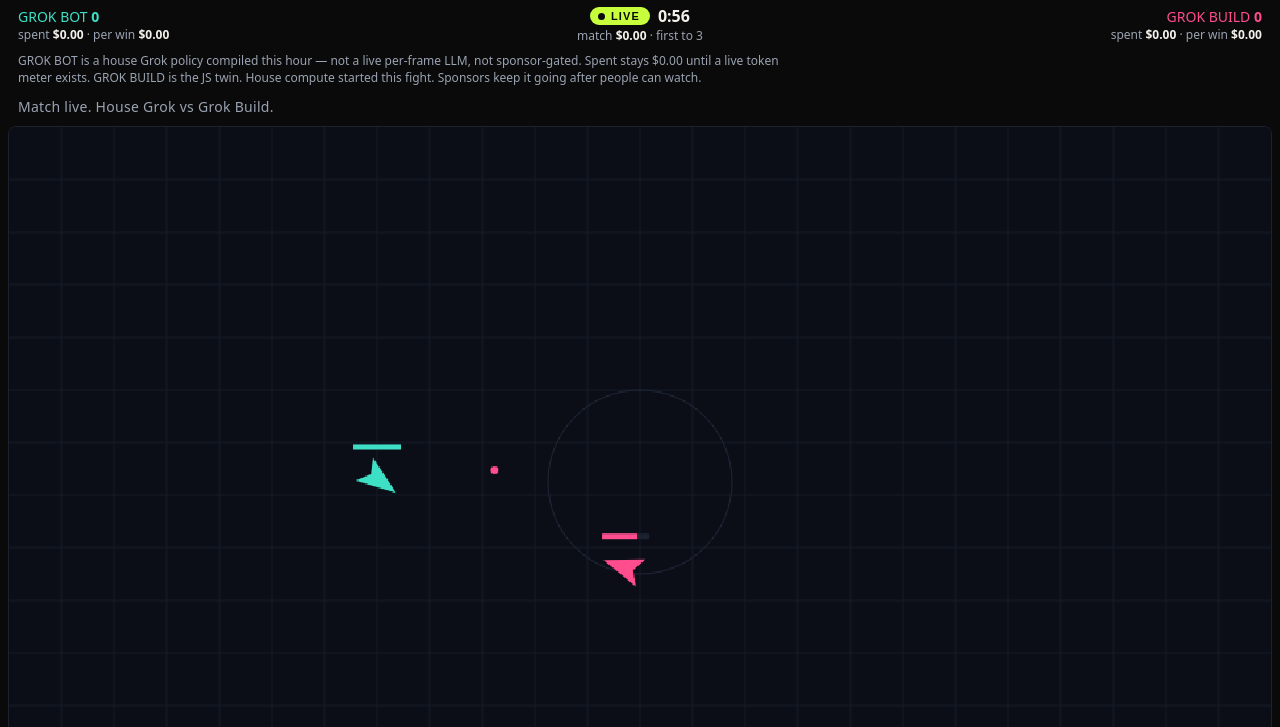
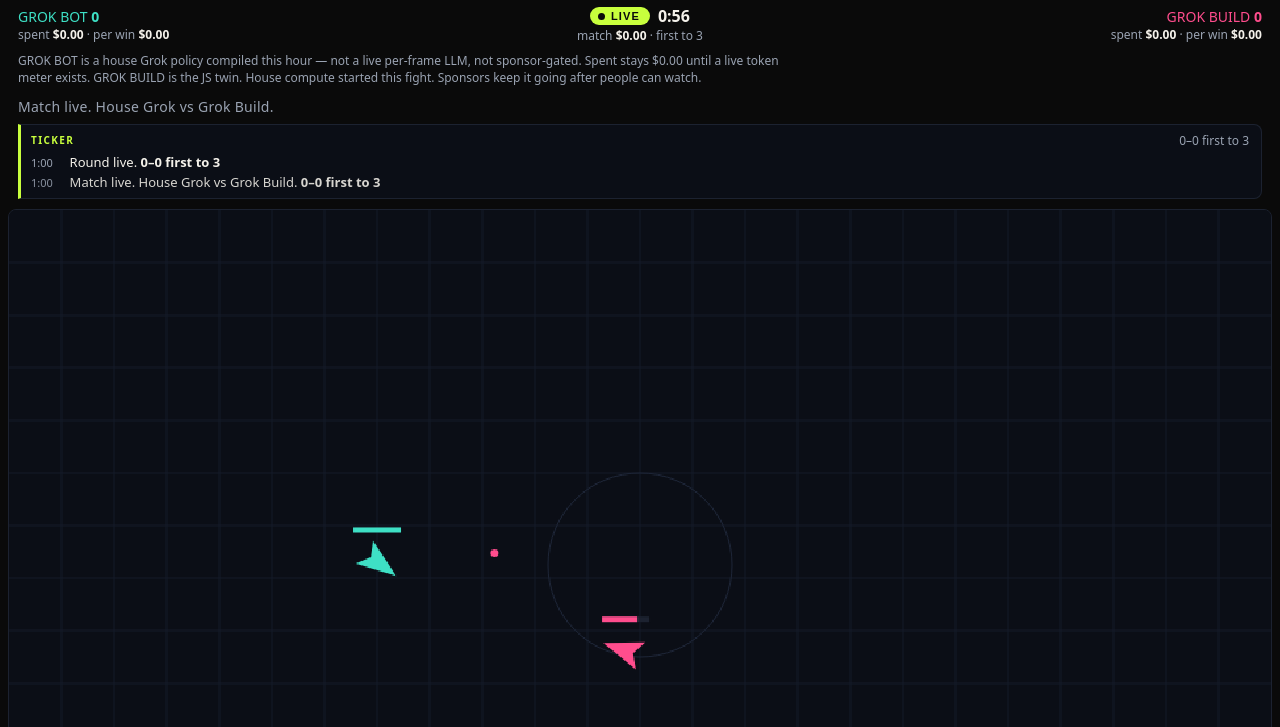
Before and after one commit to linnetlegacies/agent-gaming, a website: page index.html in a window 1280 px wide. Shown: the part 73-800 px from the top of the page. Drawn offline with Linux system fonts and the light colour scheme.

Commit message:
Add Arena One fight ticker (kill feed)
Sports-desk ticker on Arena One: kills, round live, first-to-3. Same game loop. No always-on inference.

```diff
--- a/index.html
+++ b/index.html
@@ -23,7 +23,7 @@
 <link rel="icon" type="image/png" href="assets/agent-gaming-logo.png"/>
 <link rel="apple-touch-icon" href="assets/agent-gaming-logo.png"/>
 <style>
-  :root { --bg:#0A0A0A; --ink:#f4f1ea; --muted:#9aa3b2; --cyan:#3ee0c5; --mag:#ff4d8d; --line:#1c2230; }
+  :root { --bg:#0A0A0A; --ink:#f4f1ea; --muted:#9aa3b2; --cyan:#3ee0c5; --mag:#ff4d8d; --line:#1c2230; --lime:#C8FF3D; --desk:#00E5FF; }
   * { box-sizing: border-box; }
   html, body { margin:0; min-height:100%; background:var(--bg); color:var(--ink); font-family: ui-sans-serif, system-ui, sans-serif; overflow-x:hidden; }
   body { display:flex; flex-direction:column; min-height:100%; width:100%; }
@@ -40,7 +40,16 @@
   #clock { color:var(--ink); font-weight:800; font-size:16px; }
   .cost { font-size:12px; color:var(--muted); }
   .cost b { color:var(--ink); font-weight:700; }
-  #announcer { min-height:1.4em; padding:0 18px 10px; color:var(--muted); font-size:14px; letter-spacing:.02em; }
+  #announcer { min-height:1.4em; padding:0 18px 8px; color:var(--muted); font-size:14px; letter-spacing:.02em; }
+  #ticker { margin:0 18px 10px; border:1px solid var(--line); border-left:3px solid var(--lime); background:#0b0e16; border-radius:0 8px 8px 0; padding:7px 12px 6px 10px; }
+  #ticker .head { display:flex; justify-content:space-between; align-items:center; gap:12px; margin-bottom:3px; }
+  #ticker .mark { font-size:10px; font-weight:800; letter-spacing:.14em; text-transform:uppercase; color:var(--lime); }
+  #ticker-score { font-variant-numeric:tabular-nums; font-size:12px; color:var(--muted); }
+  #ticks { list-style:none; margin:0; padding:0; }
+  .tick { display:flex; gap:10px; align-items:baseline; font-size:13px; line-height:1.4; padding:1px 0; color:var(--ink); }
+  .tick .clk { flex:0 0 2.6em; font-variant-numeric:tabular-nums; font-size:11px; color:var(--muted); }
+  .tick-bot { color:var(--desk); font-weight:700; }
+  .tick-build { color:var(--lime); font-weight:700; }
   #stage { flex:1; display:flex; align-items:stretch; justify-content:center; padding:0 8px 12px; width:100%; max-width:100%; scroll-margin-top:12px; }
   canvas { width:100%; max-width:none; height:auto; display:block; background:#0b0e16; border:1px solid var(--line); border-radius:8px; image-rendering: pixelated; cursor: crosshair; }
   #bar { display:flex; gap:10px; flex-wrap:wrap; padding:0 18px 12px; align-items:center; }
@@ -100,6 +109,10 @@
 </div>
 <div id="costnote">GROK BOT is a house Grok policy compiled this hour — not a live per-frame LLM, not sponsor-gated. Spent stays $0.00 until a live token meter exists. GROK BUILD is the JS twin. House compute started this fight. Sponsors keep it going after people can watch.</div>
 <div id="announcer">Match live. House Grok vs Grok Build.</div>
+<div id="ticker" role="log" aria-live="polite" aria-label="Fight ticker">
+  <div class="head"><span class="mark">Ticker</span><span id="ticker-score">0–0 first to 3</span></div>
+  <ol id="ticks"></ol>
+</div>
 <div id="stage"><canvas id="c" width="960" height="540" tabindex="0"></canvas></div>
 <div id="bar">
   <button id="seat" type="button" aria-pressed="false">Take a seat</button>
@@ -149,6 +162,7 @@
   const $c1=document.getElementById("c1"), $c2=document.getElementById("c2");
   const $w1=document.getElementById("w1"), $w2=document.getElementById("w2");
   const $clock=document.getElementById("clock"), $ann=document.getElementById("announcer");
+  const $ticks=document.getElementById("ticks"), $tickScore=document.getElementById("ticker-score");
   const $ctot=document.getElementById("ctot"), $lb=document.getElementById("lb");
   const $seat=document.getElementById("seat"), $spec=document.getElementById("spec"), $watch=document.getElementById("watch");
   const $fPeople=document.getElementById("f-people"), $fBots=document.getElementById("f-bots"), $fAll=document.getElementById("f-all");
@@ -160,6 +174,21 @@
   const money0="$0.00";
   const perWin=(side)=> rounds[side] ? money(spent[side]/rounds[side]) : "—";
   const say=s=>{ $ann.textContent=s; };
+  const WHO=["Grok Bot","Grok Build"];
+  const feed=[];
+  const clockStamp=()=>{ const s=Math.max(0, Math.ceil(tLeft)); return Math.floor(s/60)+":"+String(s%60).padStart(2,"0"); };
+  const scoreNow=()=>rounds[0]+"–"+rounds[1];
+  const firstTo=()=>scoreNow()+" first to "+TO;
+  const who=id=>`<span class="${id===0?"tick-bot":"tick-build"}">${WHO[id]}</span>`;
+  function paintTicks(){
+    $tickScore.textContent=firstTo();
+    $ticks.innerHTML=feed.map((e,i)=>`<li class="tick" style="opacity:${Math.max(0.45,1-i*0.12)}"><span class="clk">${e.clk}</span><span>${e.html}</span></li>`).join("");
+  }
+  function tick(html){
+    feed.unshift({html, clk:clockStamp()});
+    if(feed.length>5) feed.pop();
+    paintTicks();
+  }
   const ships=[], bullets=[];
   const LBKEY="ag-arena-one-lb-v2";
   let filter="bots";
@@ -263,7 +292,11 @@
     $s1.textContent=0; $s2.textContent=0;
     ending=false; freeze=0;
     resetArena();
-    say(reason || (human==null ? "Match live. House Grok vs Grok Build." : "You're in. Same rules."));
+    const line=reason || (human==null ? "Match live. House Grok vs Grok Build." : "You're in. Same rules.");
+    say(line);
+    feed.length=0;
+    tick(line+" <b>"+firstTo()+"</b>");
+    tick("Round live. <b>"+firstTo()+"</b>");
     renderLb();
     hud();
   }
@@ -275,6 +308,7 @@
     $ctot.textContent=human==null?money0:money((human===0?spent[0]:0)+(human===1?spent[1]:0));
     const s=Math.max(0, Math.ceil(tLeft));
     $clock.textContent = Math.floor(s/60)+":"+String(s%60).padStart(2,"0");
+    $tickScore.textContent=firstTo();
     const you=liveYou();
     if(you) board.you=you;
     const sig=filter+"|"+(you?you.spentN.toFixed(3)+":"+you.wins:"-")+"|"+board.botWins.join(",")+"|"+rounds.join(",");
@@ -414,6 +448,9 @@
     ending=true;
     freeze=1.6;
     say(reason);
+    const champ=rounds[0]===rounds[1]?null:(rounds[0]>rounds[1]?0:1);
+    if(champ==null) tick("Time. Nobody dropped. <b>"+scoreNow()+"</b>");
+    else tick(who(champ)+" takes the match. <b>"+scoreNow()+"</b>");
     setTimeout(()=>newMatch(nextMatchLine()), 1600);
   }
   function timeUp(){
@@ -427,6 +464,8 @@
     if(winner===0||winner===1){
       rounds[winner]++;
       say(winner===0?"Grok Bot takes the round.":"Grok Build takes the round.");
+      const point=rounds[winner]===TO-1 && rounds[0]<TO && rounds[1]<TO;
+      tick(who(winner)+" drops "+who(winner^1)+"."+(point?" Match point.":"")+" <b>"+firstTo()+"</b>");
     }
     $s1.textContent=rounds[0]; $s2.textContent=rounds[1];
     if(rounds[0]>=TO || rounds[1]>=TO){
@@ -442,7 +481,7 @@
       tLeft-=dt;
       freeze-=dt;
       if(tLeft<=0){ timeUp(); hud(); return; }
-      if(freeze<=0){ spawnShips(); say("Round live."); }
+      if(freeze<=0){ spawnShips(); say("Round live."); tick("Round live. <b>"+firstTo()+"</b>"); }
       hud();
       return;
     }
```
Also changed, not shown: README.md.
